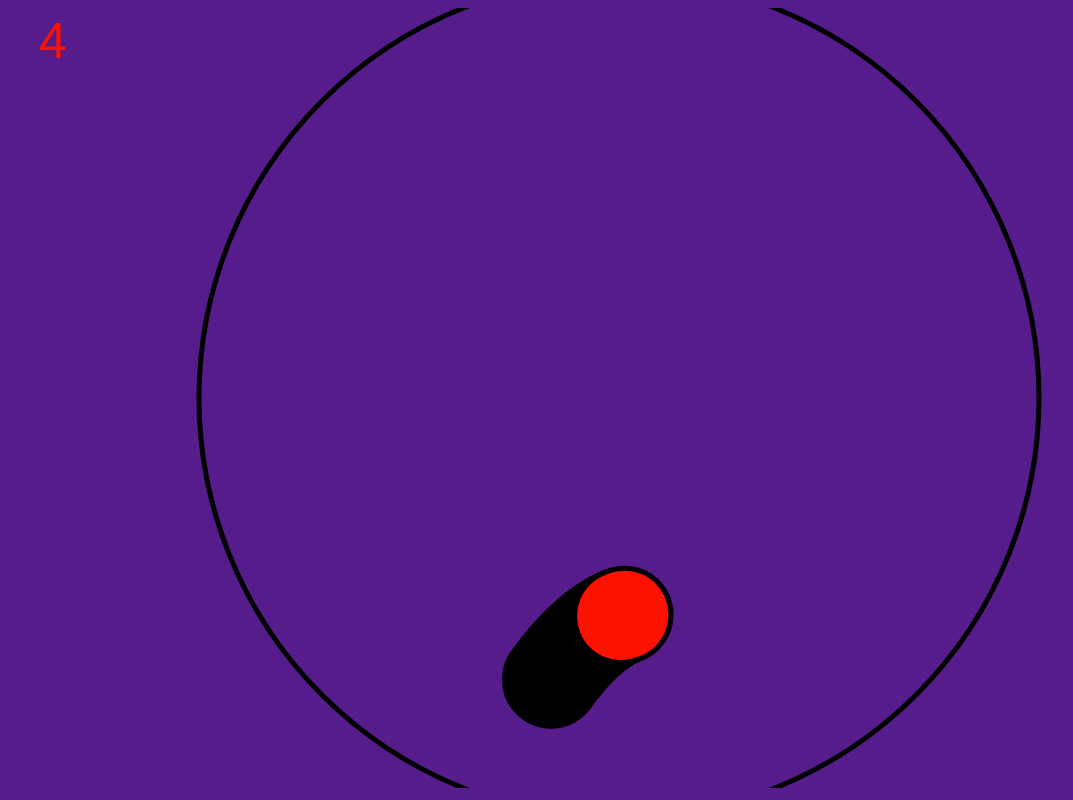
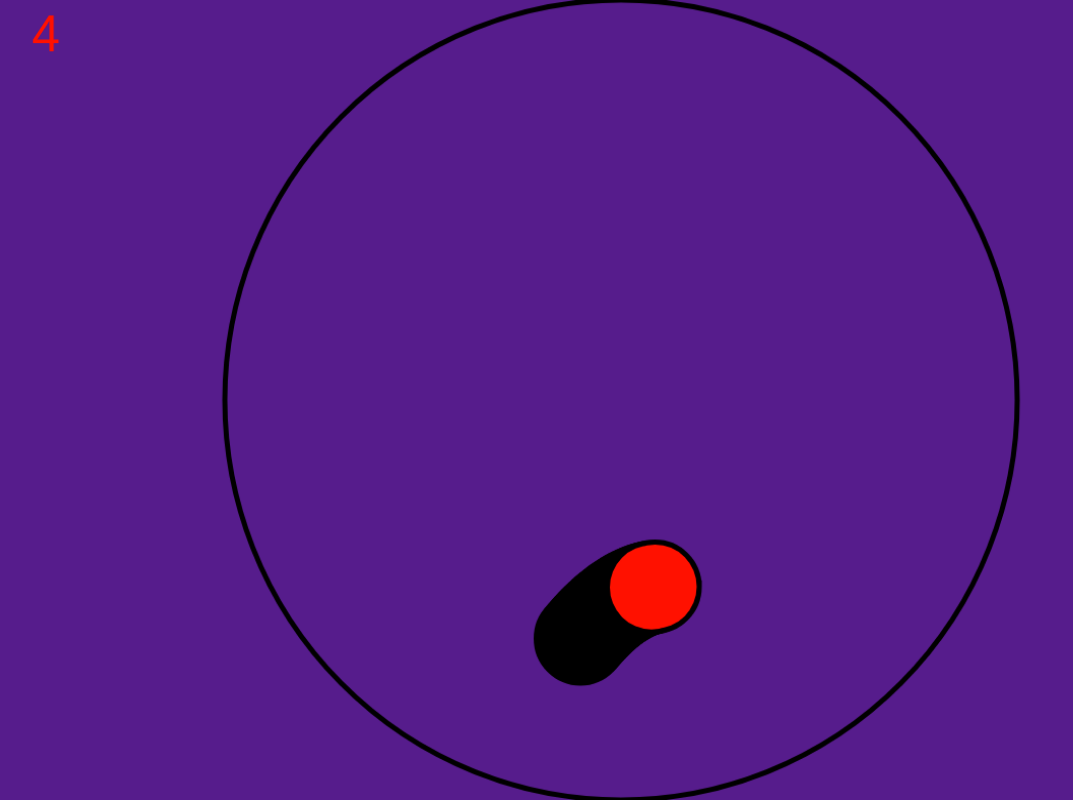
Before and after one commit to KlaytonPagel/klaytonpagel.github.io, a plain HTML site: page Simulations/Circle_Thing/index.html in a window 1280 px wide. Shown: the whole page, without its empty margins (19-1092 px from the left). Drawn offline with Linux system fonts and the light colour scheme.

Commit message:
Update Circle Thing

```diff
--- a/Simulations/Circle_Thing/circle.js
+++ b/Simulations/Circle_Thing/circle.js
@@ -14,10 +14,11 @@ class circleThing {
         this.pen = pen;
         this.hue = 0;
 
-        this.outerRadius = width / 3;
+        this.outerRadius = width / 2;
         this.outerX = width / 2;
         this.outerY = height / 2;
         this.outerPoints = [];
+        this.getOuterSize();
         this.findOuterPoints();
 
         this.innerRadius = this.outerRadius / 10;
@@ -26,7 +27,6 @@ class circleThing {
         this.innerDirectionY = 1;
         this.innerDirectionX = 0;
         this.innerSpeed = 5;
-        this.innerColorIndex = 0;
         this.innerPoints = [];
         this.previousPoints = [];
 
@@ -35,6 +35,15 @@ class circleThing {
         console.log("created circle thing")
 
         this.collisions = 0;
+    }
+
+    // Sets the size of the outer circle based on the smallest axis_____________________________________________________
+    getOuterSize() {
+        if (width < height){
+            this.outerRadius =  width / 2;
+        } else {
+            this.outerRadius = height / 2;
+        }
     }
 
     // Draws the outer circle___________________________________________________________________________________________
--- a/Simulations/Circle_Thing/style.css
+++ b/Simulations/Circle_Thing/style.css
@@ -1,3 +1,10 @@
+#screen {
+    background: #561c8c;
+    position: absolute;
+    width: 100%;
+    height: 100%;
+}
+
 body {
-    background: #561c8c;
+    margin: 0;
 }
```
